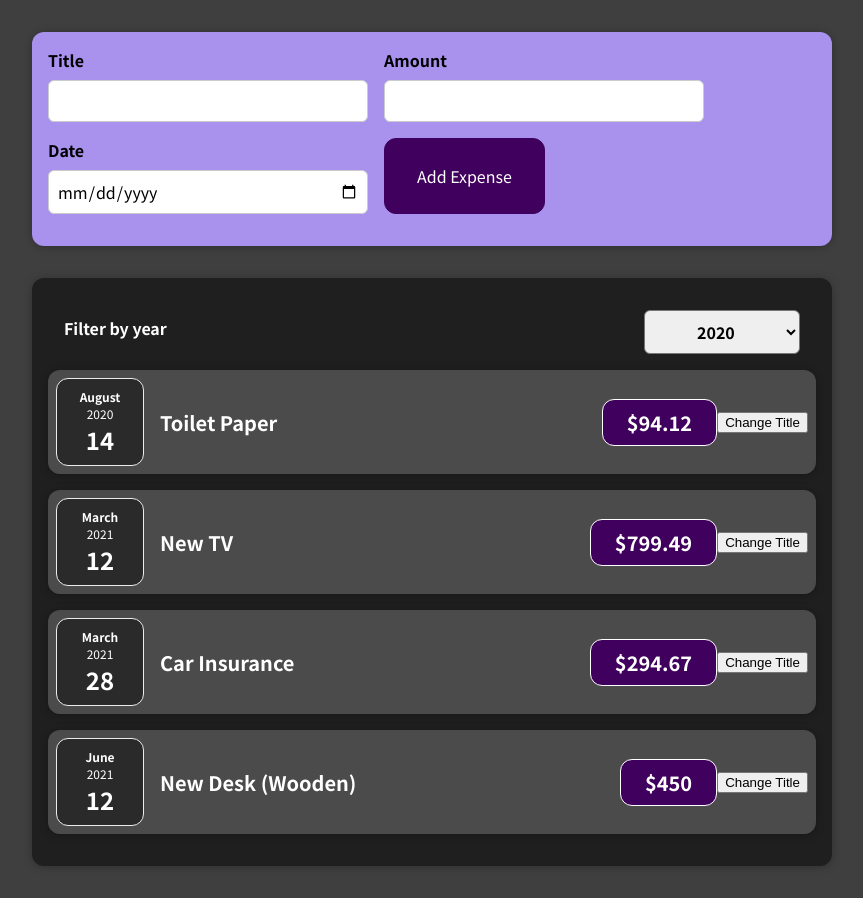
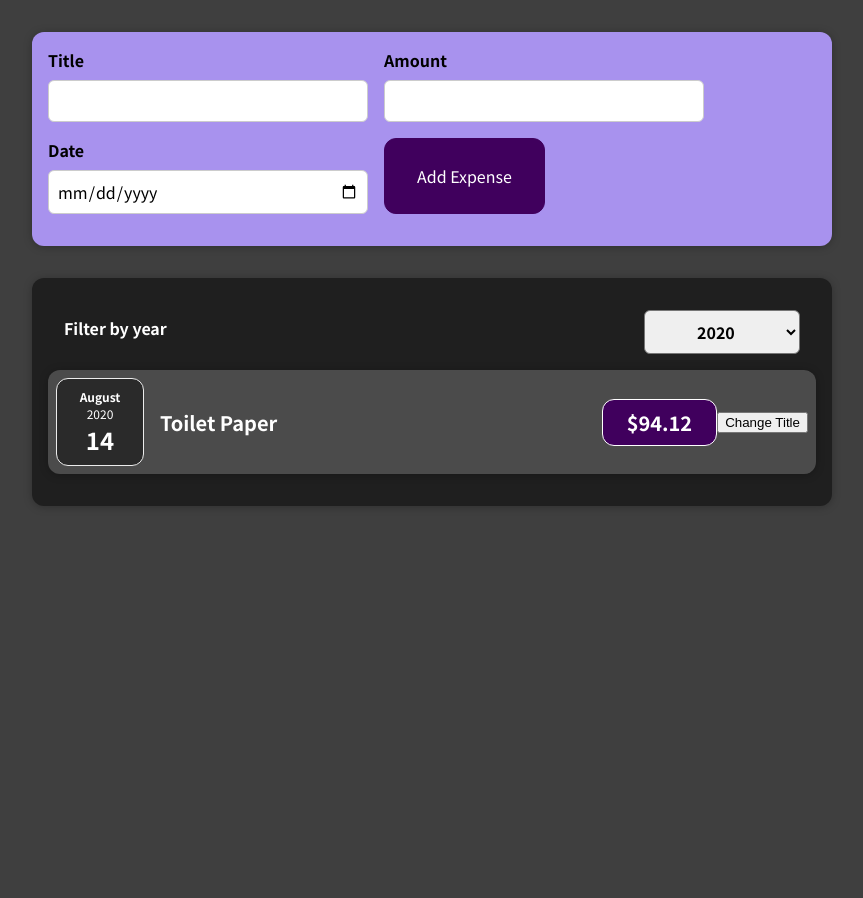
Before and after one commit to Edwardtoonela/react-expense-tracker, a React (Create React App) app: page / in a window 1280 px wide. Shown: the whole page, without its empty margins (208-1071 px from the left). After the commit the page ends 800 px from the top, so only its background shows below. Built offline with nearby package versions, Linux system fonts and the light colour scheme.

Commit message:
filter works

```diff
--- a/src/App.js
+++ b/src/App.js
@@ -1,8 +1,8 @@
+import React, { useState } from 'react';
 import Expenses from './components/Expenses/Expenses';
 import NewExpense from './components/NewExpense/NewExpense';
 
-function App() {
-  const expenses = [
+const DUMMY_EXPENSES = [
   {
     id: 'e1',
     title: 'Toilet Paper',
@@ -24,9 +24,13 @@
   },
 ];
 
+function App() {
+  const [expenses, setExpenses] = useState(DUMMY_EXPENSES);
+
   const addExpenseHandler = expense => {
-    console.log('In App.js')
-    console.log(expense);
+    setExpenses((prevExpenses) => {
+      return [expense, ...prevExpenses];
+    });
   };
 
   return (
--- a/src/components/Expenses/Expenses.js
+++ b/src/components/Expenses/Expenses.js
@@ -26,31 +26,25 @@
     setFilteredYear(selectedYear);
   };
 
+  const filteredExpenses = props.items.filter(expense => {
+    return expense.date.getFullYear().toString() === filteredYear;
+  });
+
   return (
     <div>
       <Card className="expenses">
+
         <ExpensesFilter selected= {filteredYear} onChangeFilter = { filterChangeHandler } />
 
-        <ExpenseItem
-          title={props.items[0].title}
-          amount={props.items[0].amount}
-          date={props.items[0].date}
+        {filteredExpenses.map(expense => (
+          <ExpenseItem
+            key={expense.id}
+            title= {expense.title}
+            amount={expense.amount}
+            date={expense.date}
           />
-        <ExpenseItem
-          title={props.items[1].title}
-          amount={props.items[1].amount}
-          date={props.items[1].date}
-          />
-        <ExpenseItem
-          title={props.items[2].title}
-          amount={props.items[2].amount}
-          date={props.items[2].date}
-          />
-        <ExpenseItem
-          title={props.items[3].title}
-          amount={props.items[3].amount}
-          date={props.items[3].date}
-          />
+        ))}
+
       </Card>
     </div>
   )
```
Also changed, not shown: 1 other file (tests, documents, lock files or other folders). Lines whose indentation alone changed are shown as unchanged.
